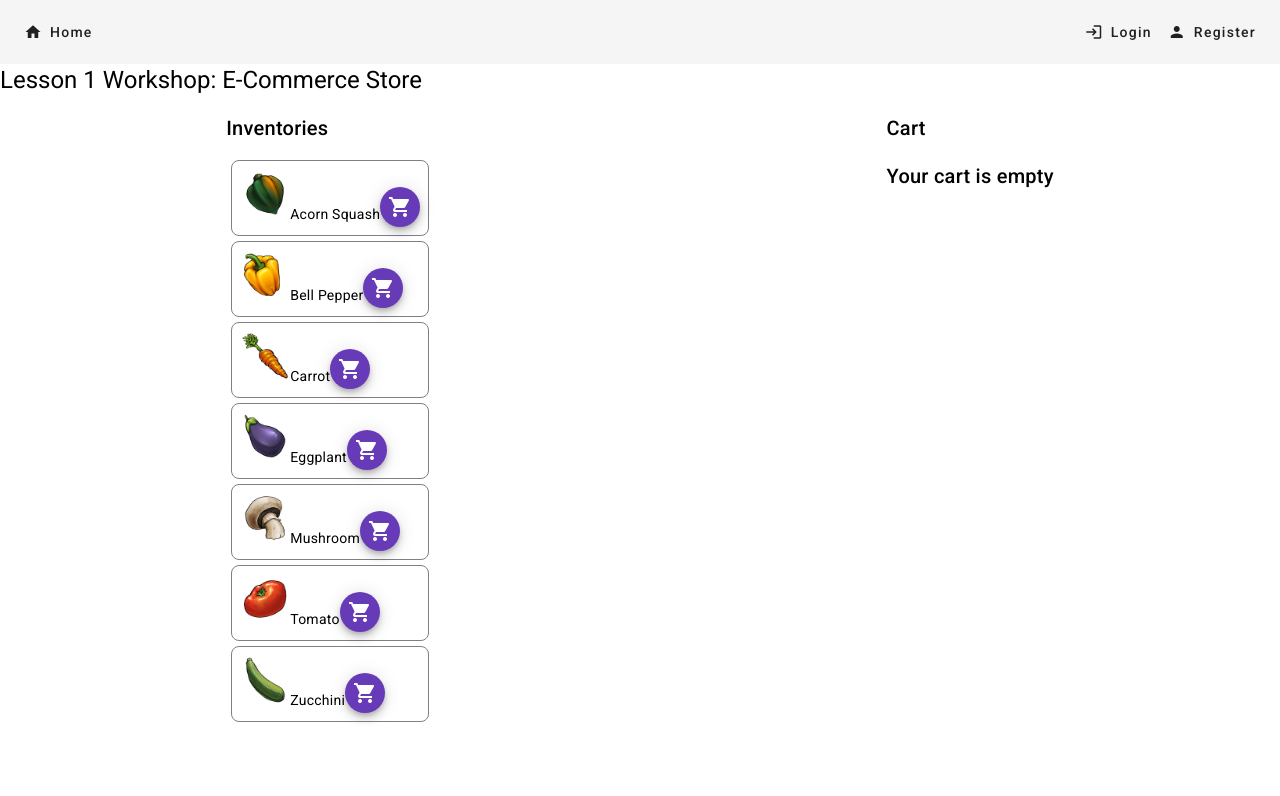
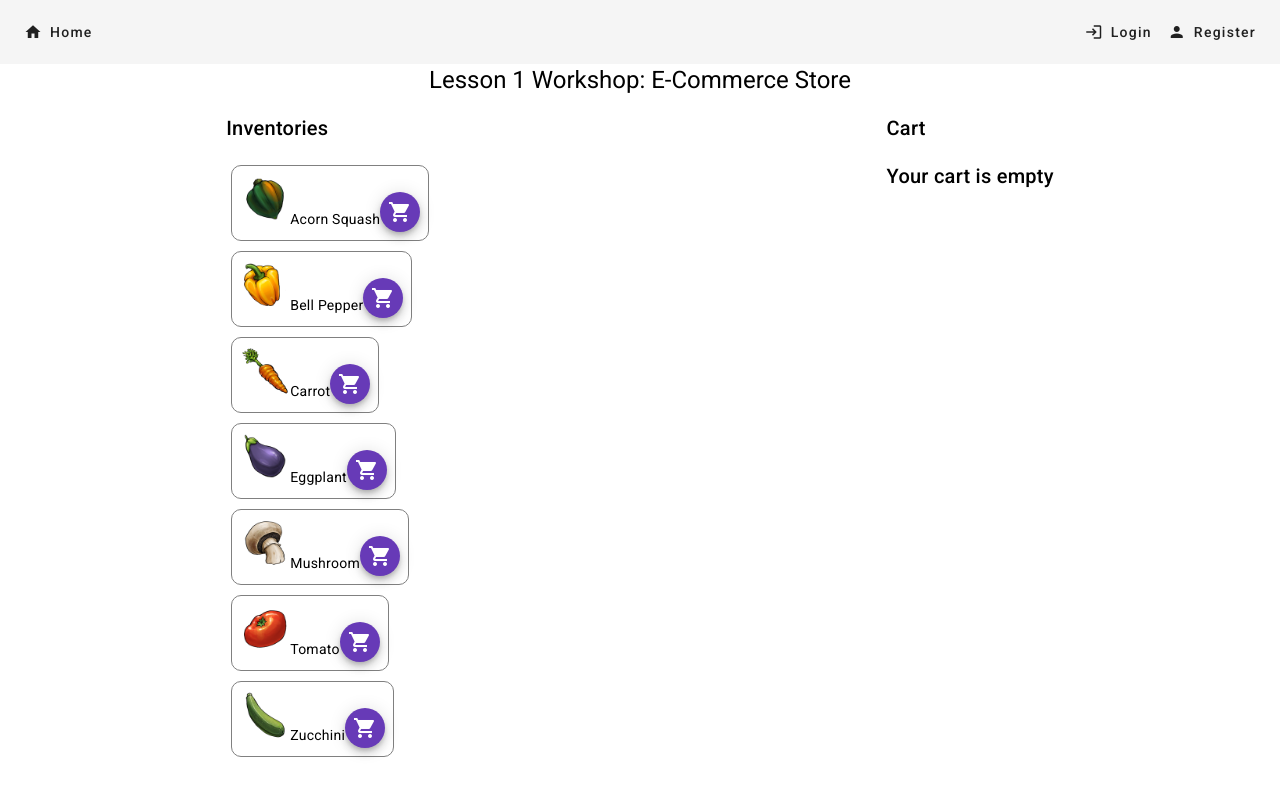
Before and after one commit to chrysaliswoon/MeanStack-App, an Angular app in the folder client/: page /projects/day31Workshop in a window 1280 px wide. Shown: the top 796 px of the page. Built offline with nearby package versions, Linux system fonts and the light colour scheme.

Commit message:
Adjust css

```diff
--- a/client/src/app/components/projects/day31/day31.component.css
+++ b/client/src/app/components/projects/day31/day31.component.css
@@ -0,0 +1,8 @@
+.center-it {
+text-align: center;  }
+
+  .side-by-side {
+    display: flex;
+    flex-direction: row;
+    justify-content: space-around;
+  }
--- a/client/src/app/components/projects/day31/day31.component.html
+++ b/client/src/app/components/projects/day31/day31.component.html
@@ -1,5 +1,5 @@
+<div class="center-it">
     <h1>Lesson 1: Input & Output</h1>
-
     <!-- Accessing Properties using {{}} -->
     <h3>Number of Images: {{dogImages.length}}</h3>
 
@@ -7,13 +7,16 @@
         <h3>Odd number of Images</h3>
     </div>
 
-
     <div *ngIf="(dogImages.length % 2) <= 0">
         <h3>Even number of Images</h3>
     </div>
+</div>
 
+
+<div class="side-by-side">
     <app-day31-image *ngFor="let img of dogImages"
 
         [imageURL]="img"
         (onClicked)="imageClicked($event)">
     </app-day31-image>
+</div>
--- a/client/src/app/components/projects/day31Workshop/day31-workshop-cart.component.html
+++ b/client/src/app/components/projects/day31Workshop/day31-workshop-cart.component.html
@@ -1,6 +1,6 @@
 <h2>Cart</h2>
 
-<div>
+<div *ngIf="cart.length == 0">
     <h2>Your cart is empty</h2>
 </div>
 
--- a/client/src/app/components/projects/day31Workshop/day31-workshop-inventory.component.css
+++ b/client/src/app/components/projects/day31Workshop/day31-workshop-inventory.component.css
@@ -1,10 +1,13 @@
-
+.container {
+  display: flex;
+  align-content: space-evenly;
+}
 
 .inventory {
     margin: 5px;
     border: 1px grey solid;
-    border-radius: 8px;
+    border-radius: 10px;
     padding: 8px;
     justify-content: space-between;
-
+    align-content: space-evenly;
   }
--- a/client/src/app/components/projects/day31Workshop/day31-workshop-inventory.component.html
+++ b/client/src/app/components/projects/day31Workshop/day31-workshop-inventory.component.html
@@ -1,8 +1,9 @@
 <h2>Inventories</h2>
 
-<div *ngFor="let i of inventories" class="inventory" (click)="selected(i.name, i.imageUrl)">
-    <img src="/assets/fruits/{{i.imageUrl}}.png" width="50" alt="{{i.name}}">
-    <span>{{i.name}}</span>
-    <button type="button" mat-mini-fab color="primary" (click)="addToCart(1)"> <mat-icon>shopping_cart</mat-icon>
-    </button>
+<div *ngFor="let i of inventories" class="flex-child container">
+    <div class="inventory" >
+        <img src="/assets/fruits/{{i.imageUrl}}.png" width="50" alt="{{i.name}}">
+        <span>{{i.name}}</span>
+        <button type="button" mat-mini-fab color="primary" (click)="addToCart(1)" (click)="selected(i.name, i.imageUrl)"> <mat-icon>shopping_cart</mat-icon></button>
+    </div>
 </div>
--- a/client/src/app/components/projects/day31Workshop/day31-workshop.component.css
+++ b/client/src/app/components/projects/day31Workshop/day31-workshop.component.css
@@ -5,6 +5,7 @@
     flex-direction: row;
     justify-content: space-around;
   }
+
   .center-it {
     display: flex;
     flex-direction: row;
--- a/client/src/app/components/projects/day31Workshop/day31-workshop.component.html
+++ b/client/src/app/components/projects/day31Workshop/day31-workshop.component.html
@@ -1,4 +1,4 @@
-<div>
+<div class="center-it">
     <h1>Lesson 1 Workshop: E-Commerce Store</h1>
 </div>
 
--- a/client/src/app/pages/project-page/project-page.component.css
+++ b/client/src/app/pages/project-page/project-page.component.css
@@ -3,6 +3,7 @@ section {
 }
 
 .button-row{
+    padding-left: 30px;
     padding-top: 20px;
     padding-bottom: 30px;
     display: table-cell;
```
Lines whose indentation alone changed are shown as unchanged.
